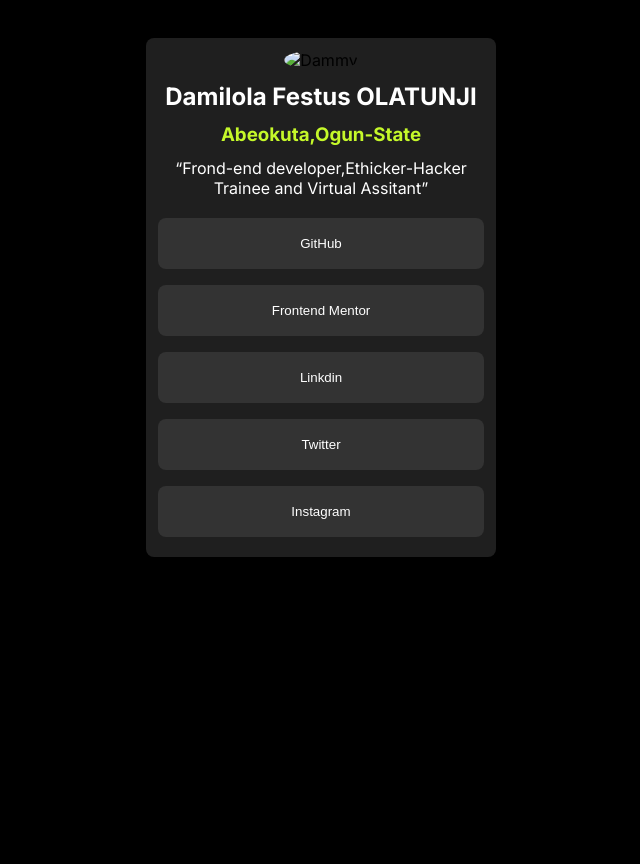
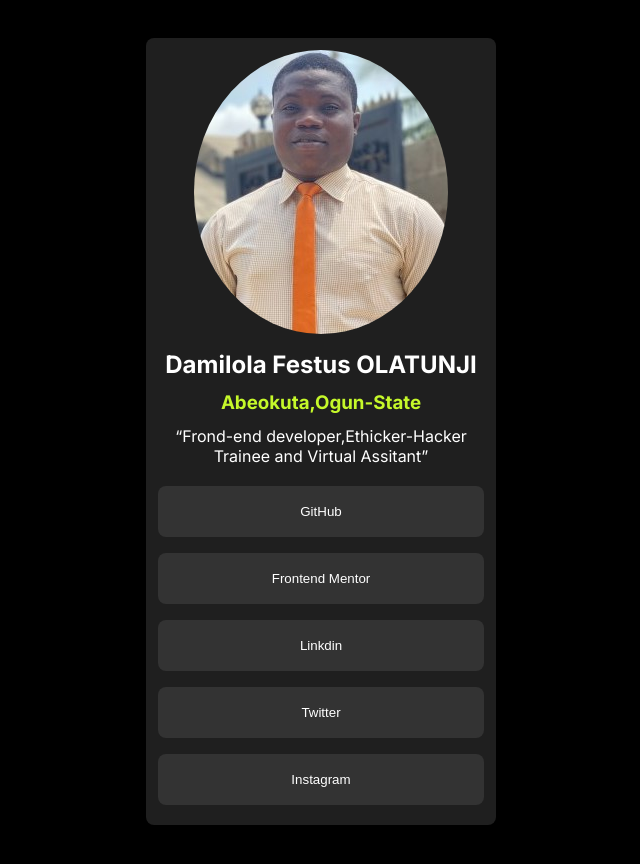
Before and after one commit to OladeeF/Social-Link, a plain HTML site: page index.html in a window 1280 px wide. Shown: the whole page, without its empty margins (319-959 px from the left). Before the commit the page ends 800 px from the top, so only its background shows below. Drawn offline with Linux system fonts and the light colour scheme.

Commit message:
third commit

```diff
--- a/index.html
+++ b/index.html
@@ -5,13 +5,13 @@
     <meta name="viewport" content="width=device-width, initial-scale=1.0">
     <title>Social-Link</title>
     <link rel="stylesheet" href="style.css">
-    <link rel="icon" type="image/x-icon" href="/social-links-profile-main/Image/72px-Eo_circle_purple_letter-d.png">
+    <link rel="icon" type="image/x-icon" href="/Image/72px-Eo_circle_purple_letter-d.pnggit">
 
 </head>
 <body>
    <div class="container">
     <div class="content">
-        <img src="/Image/p picture.jpegg" alt="Dammy">
+        <img src="/Image/p picture.jpeg" alt="Dammy">
         <h2>Damilola Festus OLATUNJI</h2>
         <h3>Abeokuta,Ogun-State</h3>
         <p><q>Frond-end developer,Ethicker-Hacker Trainee and Virtual Assitant</q></p>
```
